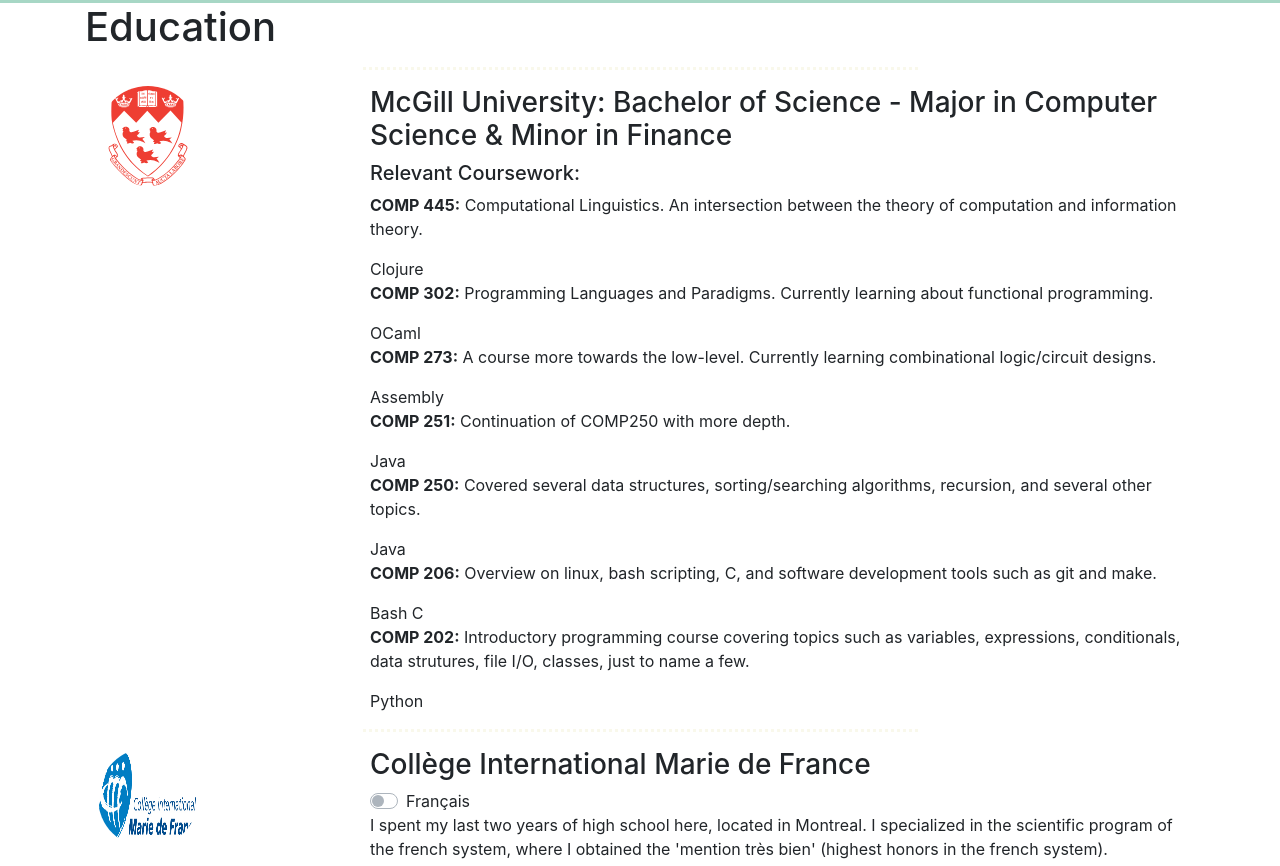
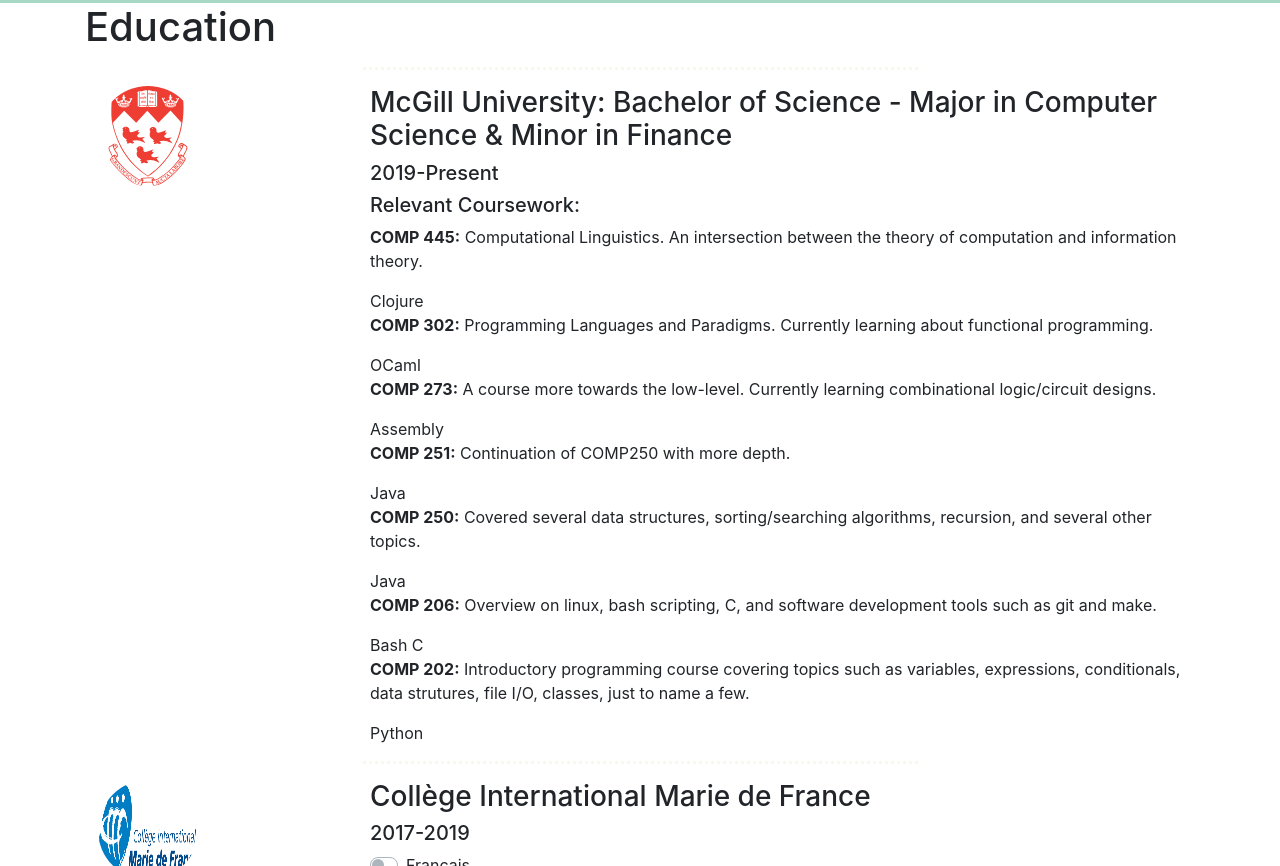
Before and after one commit to swuuu/personal-website, a website: page index.html in a window 1280 px wide. Shown: the part 4154-5020 px from the top of the page. Drawn offline with nearby package versions, Linux system fonts and the light colour scheme.

Commit message:
added dates in the education section, and tried to fix image error 404 on heroku

```diff
--- a/index.html
+++ b/index.html
@@ -235,7 +235,7 @@
         <div class="carousel-item">
 
           <div class="carousel-image-caption">
-            <img class="website-img" src="images/tutor-website.png" alt="tutor website">
+            <img class="website-img" src="images/tutor-website.PNG" alt="tutor website">
             <div class="website-caption">
               <a href="https://boubacarkeita.com/">Visit the Website Here</a><br />
             </div>
@@ -349,7 +349,6 @@
   <section id="education">
     <div class="container container-education">
       <h1 class="education-title">Education</h1>
-
       <hr class="project-line" />
       <div class="row">
         <div class="col-lg-3 col-md-3">
@@ -357,6 +356,7 @@
         </div>
         <div class="col-lg-9 col-md-9 project-info">
           <h3>McGill University: Bachelor of Science - Major in Computer Science & Minor in Finance</h3>
+          <h5 class="education-date">2019-Present</h5>
           <h5 class="education-subtitle">Relevant Coursework:</h5>
           <!-- list of relevant coursework -->
           <div>
@@ -410,7 +410,7 @@
         </div>
         <div class="col-lg-9 col-md-9 project-info">
           <h3>Collège International Marie de France</h3>
-
+          <h5 class="education-date">2017-2019</h5>
           <div class="custom-control custom-switch">
             <input type="checkbox" class="custom-control-input" id="translation">
             <label class="custom-control-label" for="translation">Français</label>
--- a/public/css/styles.css
+++ b/public/css/styles.css
@@ -357,6 +357,10 @@
   padding-bottom: 4%;
 }
 
+.education-date {
+  color: #5C5C5C;
+}
+
 .container-education {
   padding: 4% 10%;
 }
```
Also changed, not shown: art.html (+1 -3 lines), contact.html (+1 -3 lines), public/images/temp-website.PNG (deleted).
